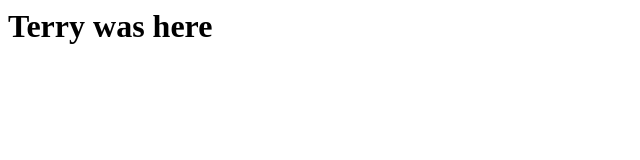
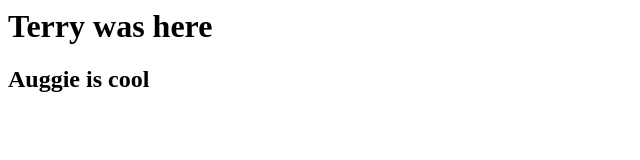
Before and after one commit to TerryEmeigh/TerryEmeigh.github.io, a plain HTML site: page terrywebsite.html in a window 1280 px wide. Shown: the whole page, without its empty margins (0-640 px from the left). Drawn offline with Linux system fonts and the light colour scheme.

Commit message:
first web post

```diff
--- a/terrywebsite.html
+++ b/terrywebsite.html
@@ -5,5 +5,6 @@
 
   <body>
     <h1>Terry was here</h1>
+    <h2>Auggie is cool<h2>
   </body>
 </html>
```
